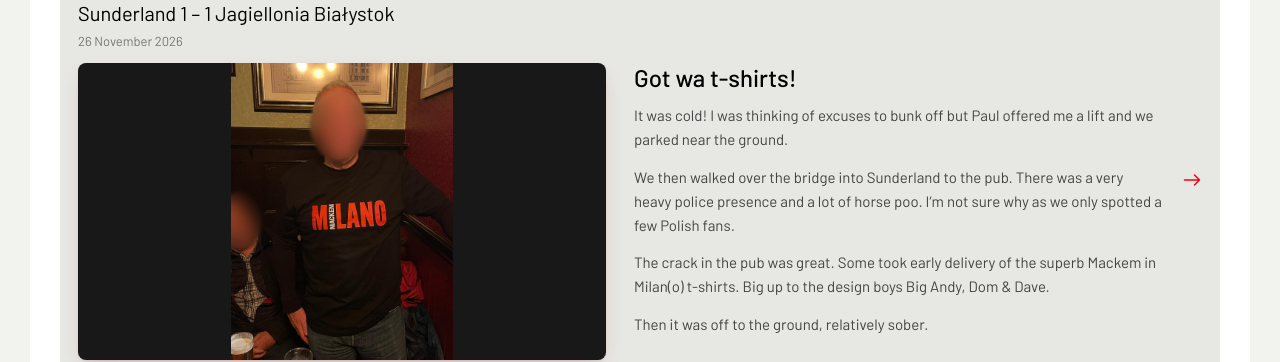
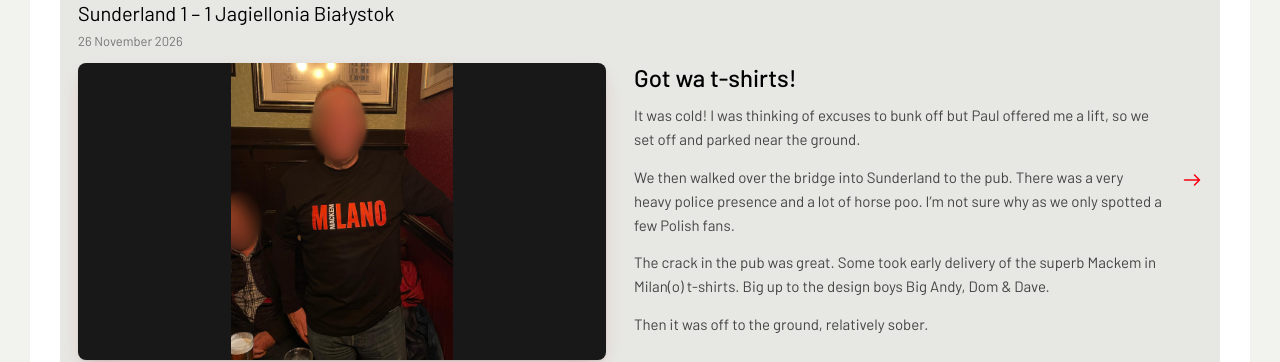
Before and after one commit to s41nty-ui/Saintly-ponderings, a Jekyll site: the page built from index.html, in a window 1280 px wide and 900 px high, scrolled down 801 px. Shown: the part 154-516 px from the top of the window. Built offline with Jekyll 4.4.1, drawn with Linux system fonts in a browser that asks for light colours; nearby versions of some CDN libraries.

Commit message:
Update _match-reports/jagiellonia.md (via Pages CMS)

```diff
--- a/_match-reports/jagiellonia.md
+++ b/_match-reports/jagiellonia.md
@@ -8,7 +8,7 @@ heading: Got wa t-shirts!
 image_position: 50% 50%
 image_background: "#181818"
 ---
-It was cold! I was thinking of excuses to bunk off but Paul offered me a lift and we parked near the ground.
+It was cold! I was thinking of excuses to bunk off but Paul offered me a lift, so we set off and parked near the ground.
 
 We then walked over the bridge into Sunderland to the pub. There was a very heavy police presence and a lot of horse poo. I’m not sure why as we only spotted a few Polish fans.
 
```
